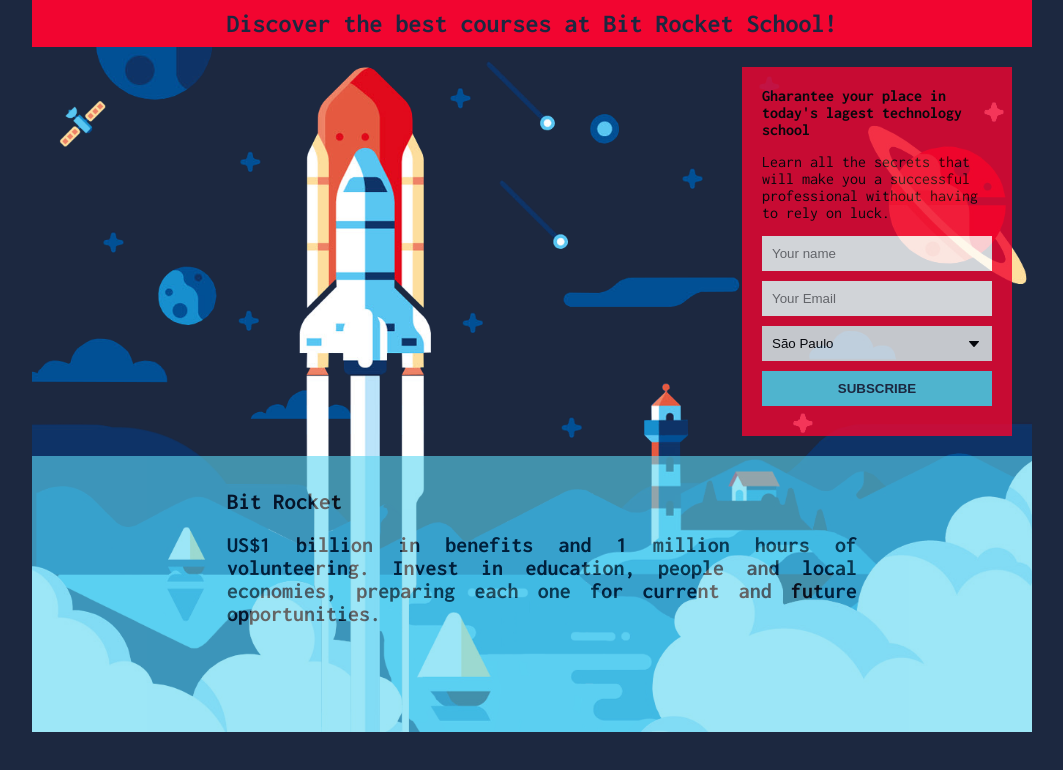
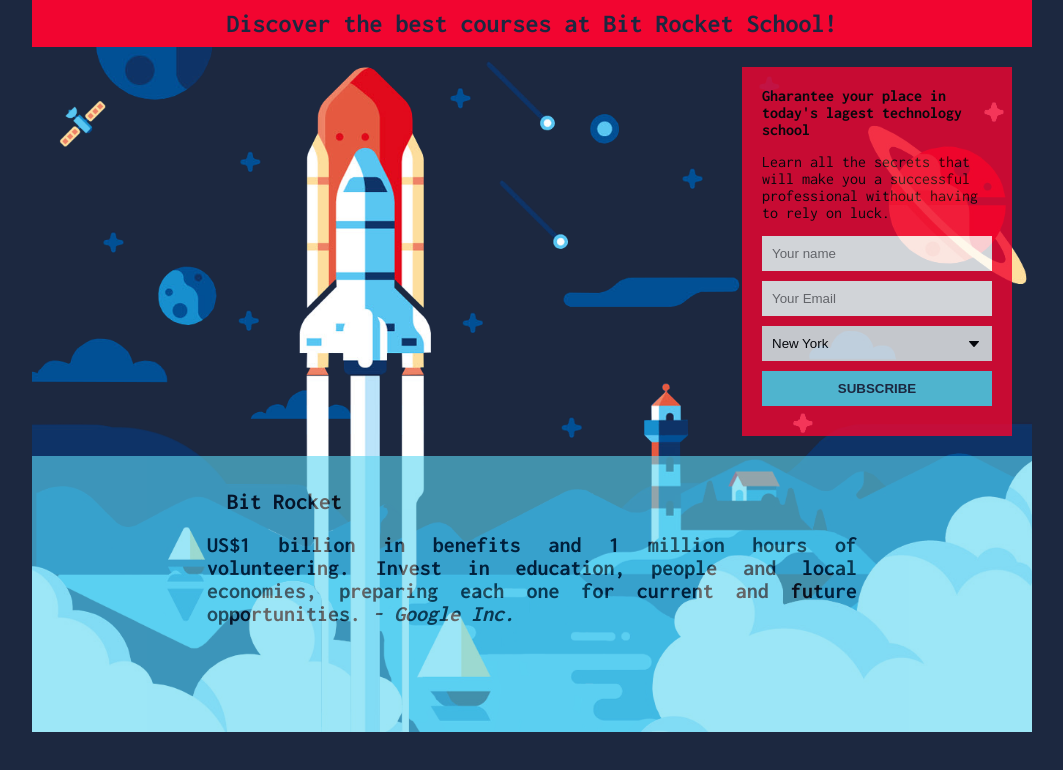
Before and after one commit to augustomiller/Landing-Page, a plain HTML site: page src/index.html in a window 1280 px wide. Shown: the whole page, without its empty margins (108-1171 px from the left). Drawn offline with Linux system fonts and the light colour scheme; a script that the page names is missing.

Commit message:
:pencil: footer update, changing the teg <p> to the <blockquote>.

```diff
--- a/src/index.html
+++ b/src/index.html
@@ -5,9 +5,12 @@
     <meta charset="UTF-8">
     <meta name="viewport" content="width=device-width, initial-scale=1.0">
     <meta name="author" content="Maic Miller">
-    <meta name="description" content="It is a way for a person interested in a subject to subscribe to receive information about the subject of interest.">
-    <meta property="og:image" content="https://user-images.githubusercontent.com/990877/108914510-34a65a80-760a-11eb-940d-ba59e92c00b9.jpg" >
-    <meta property="og:description" content="It is a way for a person interested in a subject to subscribe to receive information about the subject of interest.">
+    <meta name="description"
+        content="It is a way for a person interested in a subject to subscribe to receive information about the subject of interest.">
+    <meta property="og:image"
+        content="https://user-images.githubusercontent.com/990877/108914510-34a65a80-760a-11eb-940d-ba59e92c00b9.jpg">
+    <meta property="og:description"
+        content="It is a way for a person interested in a subject to subscribe to receive information about the subject of interest.">
     <meta proporty="og:title" content="Bit Rocket School">
     <meta name="twitter:title" content="Bit Rocket School">
     <link rel="icon" href="../assets/images/favIcon.png" type="image/png">
@@ -30,15 +33,13 @@
                     <p class="marginBotton">Learn all the secrets that will make you a successful professional without
                         having to rely on luck.
                     </p>
-                    <form method="post" action="https://gmail.us7.list-manage.com/subscribe/post?u=c939ff478bb53cf1965f21faa&amp;id=0fbb510e43"
-                        method="post"
-                        id="mc-embedded-subscribe-form"
-                        name="mc-embedded-subscribe-form"
-                        class="validate"
-                        target="_blank" novalidate
-                    >
+                    <form method="post"
+                        action="https://gmail.us7.list-manage.com/subscribe/post?u=c939ff478bb53cf1965f21faa&amp;id=0fbb510e43"
+                        method="post" id="mc-embedded-subscribe-form" name="mc-embedded-subscribe-form" class="validate"
+                        target="_blank" novalidate>
                         <input id="visitorName" name="FNAME" type="text" placeholder="Your name" tabindex="1" required>
-                        <input id="visitorEmail" name="EMAIL" type="email" placeholder="Your Email" tabindex="2" required>
+                        <input id="visitorEmail" name="EMAIL" type="email" placeholder="Your Email" tabindex="2"
+                            required>
 
                         <select name="PLACE" tabindex="3">
                             <option value="tk">Tókio</option>
@@ -48,8 +49,8 @@
                             <option value="sl">Seul</option>
                             <option value="mb">Mumbai</option>
                             <option value="xg">Xangai</option>
-                            <option value="ny">New York</option>
-                            <option value="sp" selected>São Paulo</option>
+                            <option value="ny" selected>New York</option>
+                            <option value="sp">São Paulo</option>
                             <option value="mx">Mexico</option>
                             <option value="gz">Guangzhou-Foshan</option>
                             <option value="pq">Pequim</option>
@@ -64,9 +65,10 @@
                         </select>
 
                         <!-- real people should not fill this in and expect good things - do not remove this or risk form bot signups-->
-                        <div style="position: absolute; left: -5000px;" aria-hidden="true"><input type="text" name="b_c939ff478bb53cf1965f21faa_0fbb510e43" tabindex="-1" value=""></div>
+                        <div style="position: absolute; left: -5000px;" aria-hidden="true"><input type="text"
+                                name="b_c939ff478bb53cf1965f21faa_0fbb510e43" tabindex="-1" value=""></div>
 
-                        <input id="visitorSubmit" type="submit" value="SUBSCRIBE" tabindex="4">
+                        <input onclick="getSubmit()" id="visitorSubmit" type="submit" value="SUBSCRIBE" tabindex="4">
                     </form>
                 </div>
             </section>
@@ -75,8 +77,11 @@
         <footer>
             <div class="description">
                 <h3>Bit Rocket</h3>
-                <p>US$1 billion in benefits and 1 million hours of volunteering. Invest in education, people and local
-                    economies, preparing each one for current and future opportunities.</p>
+                <blockquote>
+                    US$1 billion in benefits and 1 million hours of volunteering. Invest in education, people
+                    and local economies, preparing each one for current and future opportunities.
+                    <cite> - Google Inc.</cite>
+                </blockquote>
             </div>
         </footer>
 
--- a/src/style.css
+++ b/src/style.css
@@ -100,7 +100,7 @@ footer{
     font-size: 23px;
     padding-top: 33px;
 }
-.description p{
+.description{
     font-size: 22px;
     font-weight: bolder;
 }
```
